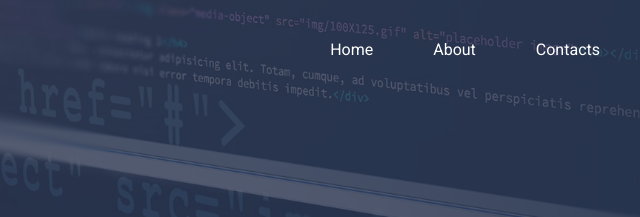
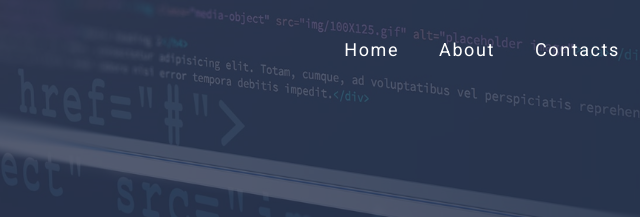
Before and after one commit to unozar/lesson7_inwork, a website: page index.html in a window 1280 px wide. Shown: the top 217 px of the page, 640-1280 px from the left. Drawn offline with Linux system fonts and the light colour scheme.

Commit message:
1 Окончание оформление первой стр (style.css)

```diff
--- a/assets/css/style.css
+++ b/assets/css/style.css
@@ -8,6 +8,7 @@ html {
     font-size: 16px;
     font-family: "Roboto", sans-serif;
     overflow-y: scroll;
+    letter-spacing: 0.1em;
 }
 
 h1 {
@@ -137,7 +138,7 @@ a {
 }
 
 .header-navbar__list {
-    margin: 0;
+    margin: 0 -10px 0;
     padding: 0;
     list-style: none;
     display: grid;
@@ -148,7 +149,10 @@ a {
 
 .header-navbar__link{
     display: block;
-    padding: 20px;
+    padding: 20px 10px;
+    font-size: 1.125rem;
+
+
 }
 
 @media (min-width: 768px) {
```
Also changed, not shown: index.html (+5 -1 lines).
